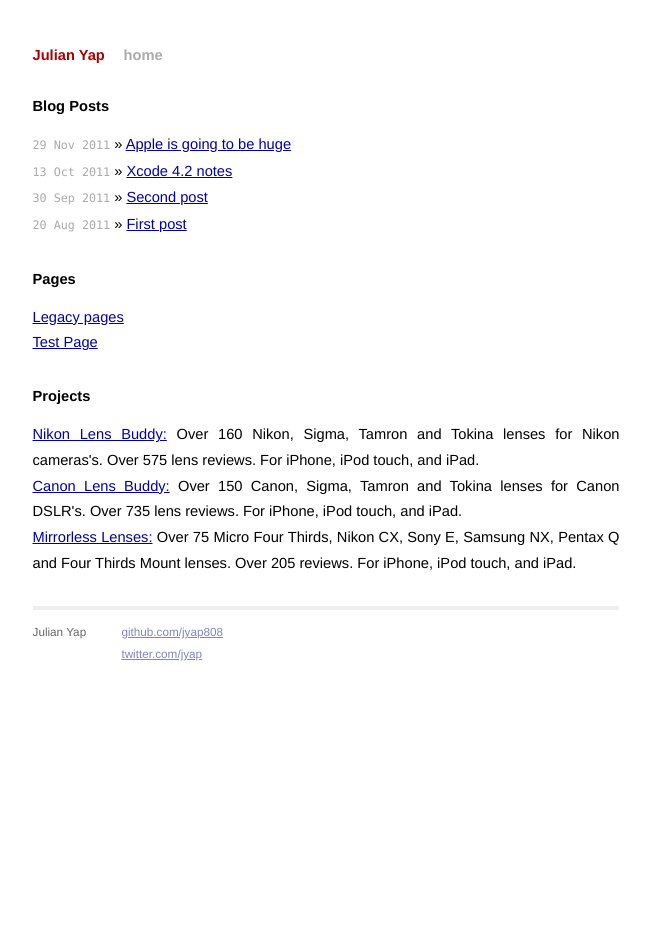
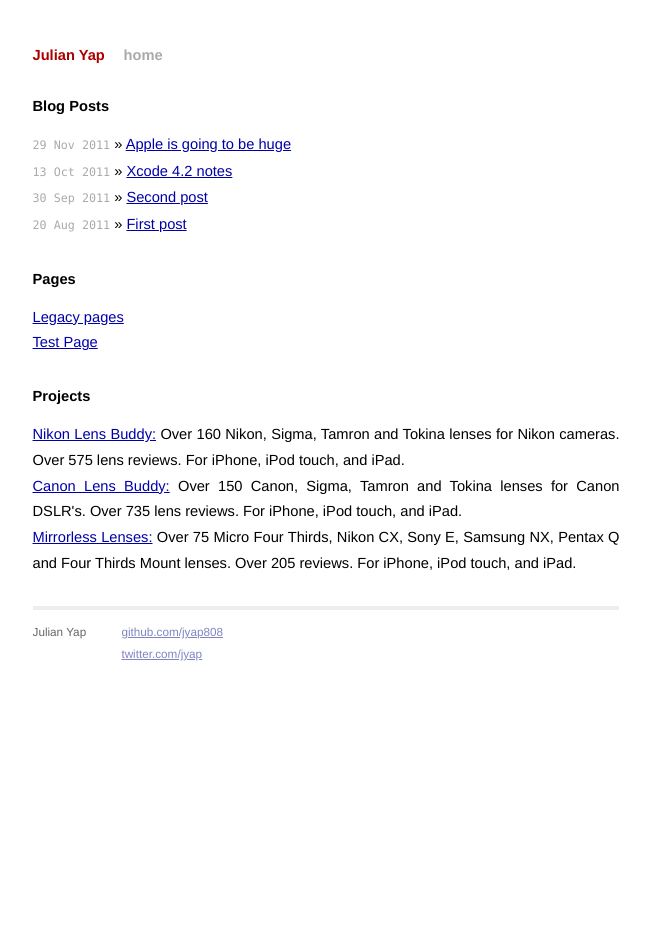
Before and after one commit to psykidellic/psykidellic.github.com, a Jekyll site: the page built from index.html, in a window 1280 px wide. Shown: the whole page, without its empty margins (314-964 px from the left). Built offline with Jekyll 4.4.1, drawn with Linux system fonts in a browser that asks for light colours.

Commit message:
Fix typo

```diff
--- a/index.html
+++ b/index.html
@@ -20,7 +20,7 @@
 
   <h1>Projects</h1>
   <ul class="posts">
-    <li><a href="http://cameralensapps.com/nikon/">Nikon Lens Buddy:</a> Over 160 Nikon, Sigma, Tamron and Tokina lenses for Nikon cameras's. Over 575 lens reviews. For iPhone, iPod touch, and iPad.</li>
+    <li><a href="http://cameralensapps.com/nikon/">Nikon Lens Buddy:</a> Over 160 Nikon, Sigma, Tamron and Tokina lenses for Nikon cameras. Over 575 lens reviews. For iPhone, iPod touch, and iPad.</li>
     <li><a href="http://cameralensapps.com/canon/">Canon Lens Buddy:</a> Over 150 Canon, Sigma, Tamron and Tokina lenses for Canon DSLR's. Over 735 lens reviews. For iPhone, iPod touch, and iPad.</li>
     <li><a href="http://cameralensapps.com/mirrorless/">Mirrorless Lenses:</a> Over 75 Micro Four Thirds, Nikon CX, Sony E, Samsung NX, Pentax Q and Four Thirds Mount lenses. Over 205 reviews. For iPhone, iPod touch, and iPad.</li>
   </ul>
```
